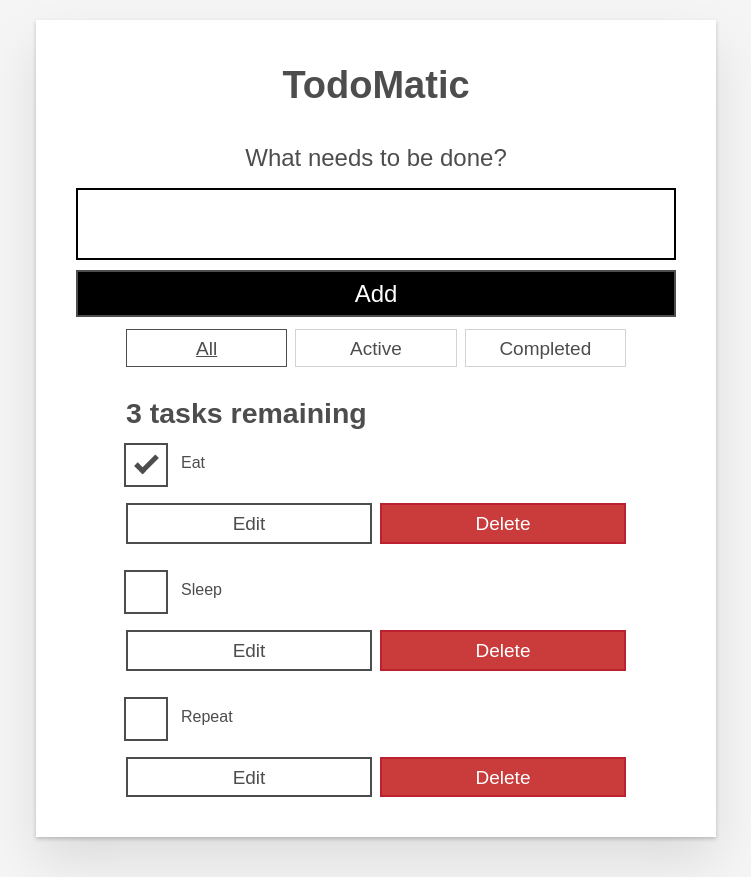
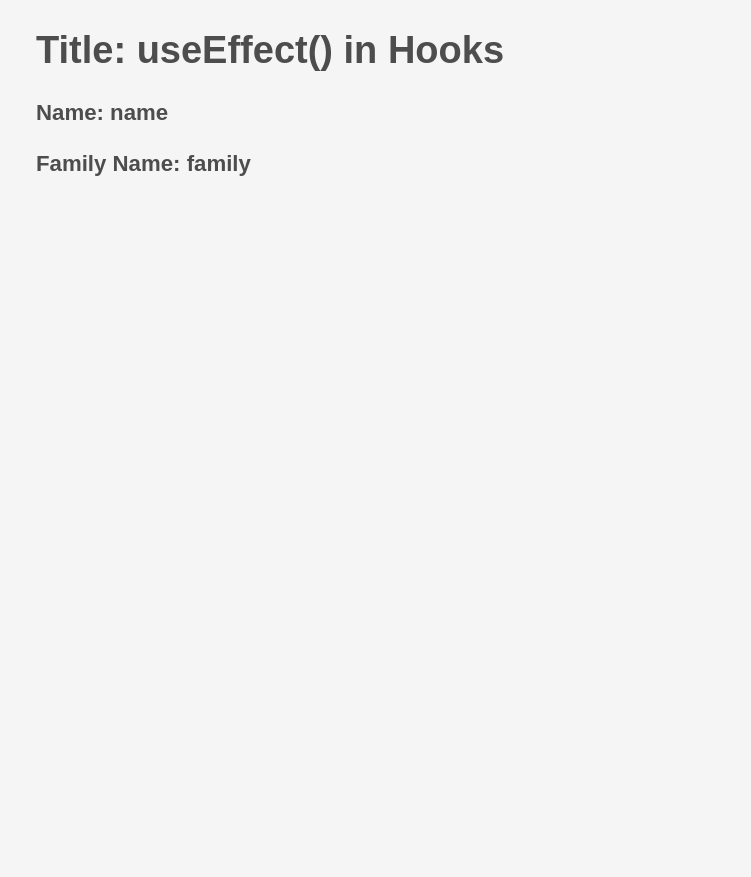
Before and after one commit to haukoy123/react_test, a React (Create React App) app: page / in a window 1280 px wide. Shown: the whole page, without its empty margins (264-1015 px from the left). After the commit the page ends 800 px from the top, so only its background shows below. Built offline with nearby package versions, Linux system fonts and the light colour scheme.

Commit message:
useEffect

```diff
--- a/src/App.js
+++ b/src/App.js
@@ -1,23 +1,29 @@
+import React, { useState, useEffect } from "react";
+
 function App() {
-  return (
-    <div className="App">
-      <header className="App-header">
-        <p>
-            hello hau
-            <br></br>
-          Edit <code>src/App.js</code> and save to reload.
-        </p>
-        <a
-          className="App-link"
-          href="https://reactjs.org"
-          target="_blank"
-          rel="noopener noreferrer"
-        >
-          Learn React
-        </a>
-      </header>
-    </div>
-  );
-}
+    //State
+    const [fullName, setFullName] = useState({ name: 'name', familyName: 'family' });
+    const [title, setTitle] = useState('useEffect() in Hooks');
+
+    console.log(0);
+
+    useEffect(() => {
+        console.log('useEffect has been called!');
+
+    }, [fullName.name]);
+
+    function handleClick() {
+        setFullName({name:'hautt',familyName: 'nw'});
+        setTitle('helllllllllllo11111111111111111')
+    }
+
+    return (
+        <div>
+            <h1>Title: {title}</h1>
+            <h3>Name: {fullName.name}</h3>
+            <h3 onClick={() => handleClick()}>Family Name: {fullName.familyName}</h3>
+        </div>
+    );
+};
 
 export default App;
--- a/src/demo.js
+++ b/src/demo.js
@@ -24,7 +24,6 @@
             setFilter={setFilter}
         />
     ));
-    console.log(tasks.filter(FILTER_MAP[filter]))
     const taskList = tasks.filter(FILTER_MAP[filter]).map((task) => (
         <Todo
             id={task.id}
--- a/src/index.js
+++ b/src/index.js
@@ -1,7 +1,7 @@
 import React from 'react';
 import ReactDOM from 'react-dom/client';
 import './index.css';
-// import App from './App';
+import App from './App';
 import Demo from './demo';
 
 const DATA = [
@@ -17,7 +17,8 @@
 //   </React.StrictMode>
 // );
 
-root.render(<Demo tasks={DATA}/>);
+// root.render(<Demo tasks={DATA}/>);
+root.render(<App />);
 
 // If you want to start measuring performance in your app, pass a function
 // to log results (for example: reportWebVitals(console.log))
```
